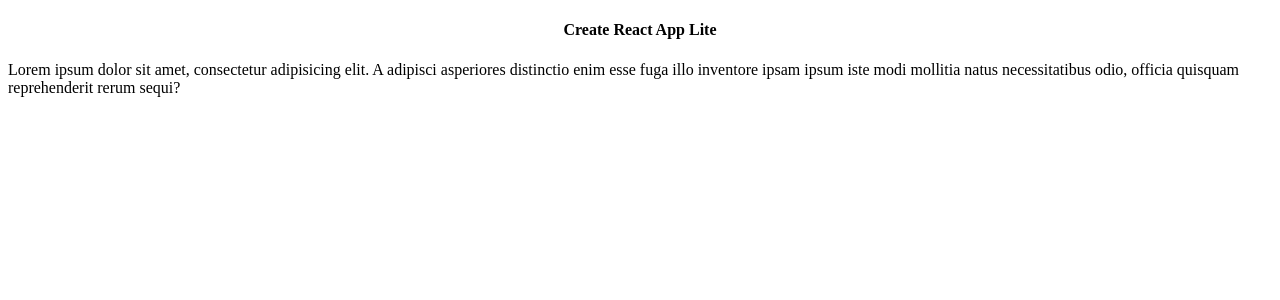
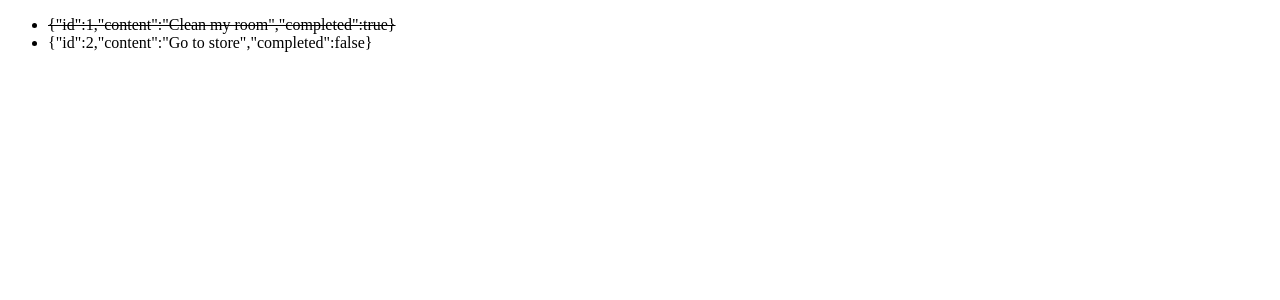
Before and after one commit to buuug7/create-react-app-lite, a React app: page / in a window 1280 px wide. Shown: the top 300 px of the page. Built offline with nearby package versions, Linux system fonts and the light colour scheme; the HTML template or start-up script is replaced by a standard one.

Commit message:
add more

```diff
--- a/package.json
+++ b/package.json
@@ -22,6 +22,8 @@
   },
   "dependencies": {
     "react": "^16.8.4",
-    "react-dom": "^16.8.4"
+    "react-dom": "^16.8.4",
+    "react-redux": "^6.0.1",
+    "redux": "^4.0.1"
   }
 }
--- a/src/App.js
+++ b/src/App.js
@@ -1,5 +1,5 @@
 import React from 'react';
-import HelloWorld from './components/HelloWorld'
+import TodoList from './components/TodoList';
 
 class App extends React.Component {
   constructor (props) {
@@ -9,7 +9,7 @@
   render () {
     return (
       <div className="App">
-        <HelloWorld />
+        <TodoList/>
       </div>
     );
   }
--- /dev/null
+++ b/src/actions.js
@@ -0,0 +1,4 @@
+export const toggleTodo = id => ({
+  type: 'TOGGLE_TODO',
+  payload: { id }
+});
--- a/src/components/HelloWorld.js
+++ /dev/null
@@ -1,16 +0,0 @@
-import React from 'react';
-
-function HelloWorld () {
-  return (
-    <div className='HelloWorld'>
-      <h4 style={{ textAlign: 'center' }}>Create React App Lite</h4>
-      <p>
-        Lorem ipsum dolor sit amet, consectetur adipisicing elit. A adipisci asperiores distinctio enim esse fuga illo
-        inventore ipsam ipsum iste modi mollitia natus necessitatibus odio, officia quisquam reprehenderit rerum
-        sequi?
-      </p>
-    </div>
-  );
-}
-
-export default HelloWorld;
--- /dev/null
+++ b/src/components/Todo.js
@@ -0,0 +1,28 @@
+import React from 'react';
+import { connect } from 'react-redux';
+import { toggleTodo } from '../actions';
+
+function Todo ({ todo, toggleTodo }) {
+  return (
+    <li className='TodoItem'
+        style={{ textDecoration: todo.completed ? 'line-through' : 'none' }}
+        onClick={() => toggleTodo(todo.id)}>
+      {JSON.stringify(todo)}
+    </li>
+  );
+}
+
+// const mapDispatchToProps = dispatch => {
+//   return {
+//     toggleTodo: id => {
+//       dispatch(toggleTodo(id));
+//     }
+//   };
+// };
+
+export default connect(
+  null,
+  {
+    toggleTodo
+  }
+)(Todo);
--- /dev/null
+++ b/src/components/TodoList.js
@@ -0,0 +1,22 @@
+import React from 'react';
+import { connect } from 'react-redux';
+import Todo from './Todo';
+
+function TodoList ({ todos }) {
+
+  return (
+    <ul>
+      {todos && todos.length ? todos.map((todo, index) => {
+          return <Todo key={todo.id} todo={todo}/>;
+        }) : 'Not todos'
+      }
+    </ul>
+  );
+}
+
+const mapStateToProps = state => {
+  const todos = state.todos;
+  return { todos };
+};
+
+export default connect(mapStateToProps)(TodoList);
--- a/src/index.js
+++ b/src/index.js
@@ -1,10 +1,21 @@
 import React from 'react';
 import ReactDOM from 'react-dom';
+import { createStore, combineReducers } from 'redux';
+import { Provider } from 'react-redux';
 
 import App from './App';
+import todos from './reducers/todos';
 
 const rootDom = document.createElement('div');
 rootDom.id = 'root';
 document.body.append(rootDom);
 
-ReactDOM.render(<App/>, document.querySelector('#root'));
+const combineReducer = combineReducers({ todos });
+const store = createStore(combineReducer);
+
+ReactDOM.render(
+  <Provider store={store}>
+    <App/>
+  </Provider>,
+  document.querySelector('#root')
+);
--- /dev/null
+++ b/src/reducers/todos.js
@@ -0,0 +1,26 @@
+const initialState = [
+  { id: 1, content: 'Clean my room', completed: true },
+  { id: 2, content: 'Go to store', completed: false }
+];
+
+export default function (state = initialState, action) {
+  switch (action.type) {
+    case 'TOGGLE_TODO': {
+      const { id } = action.payload;
+      let idx, tmp = [...state];
+
+      state.forEach((item, index) => {
+        if (item.id === id) {
+          idx = index;
+        }
+      });
+
+      tmp[idx]['completed'] = !tmp[idx]['completed'];
+
+      return [...tmp];
+    }
+
+    default :
+      return state;
+  }
+}
```
Also changed, not shown: 1 other file (tests, documents, lock files or other folders).
